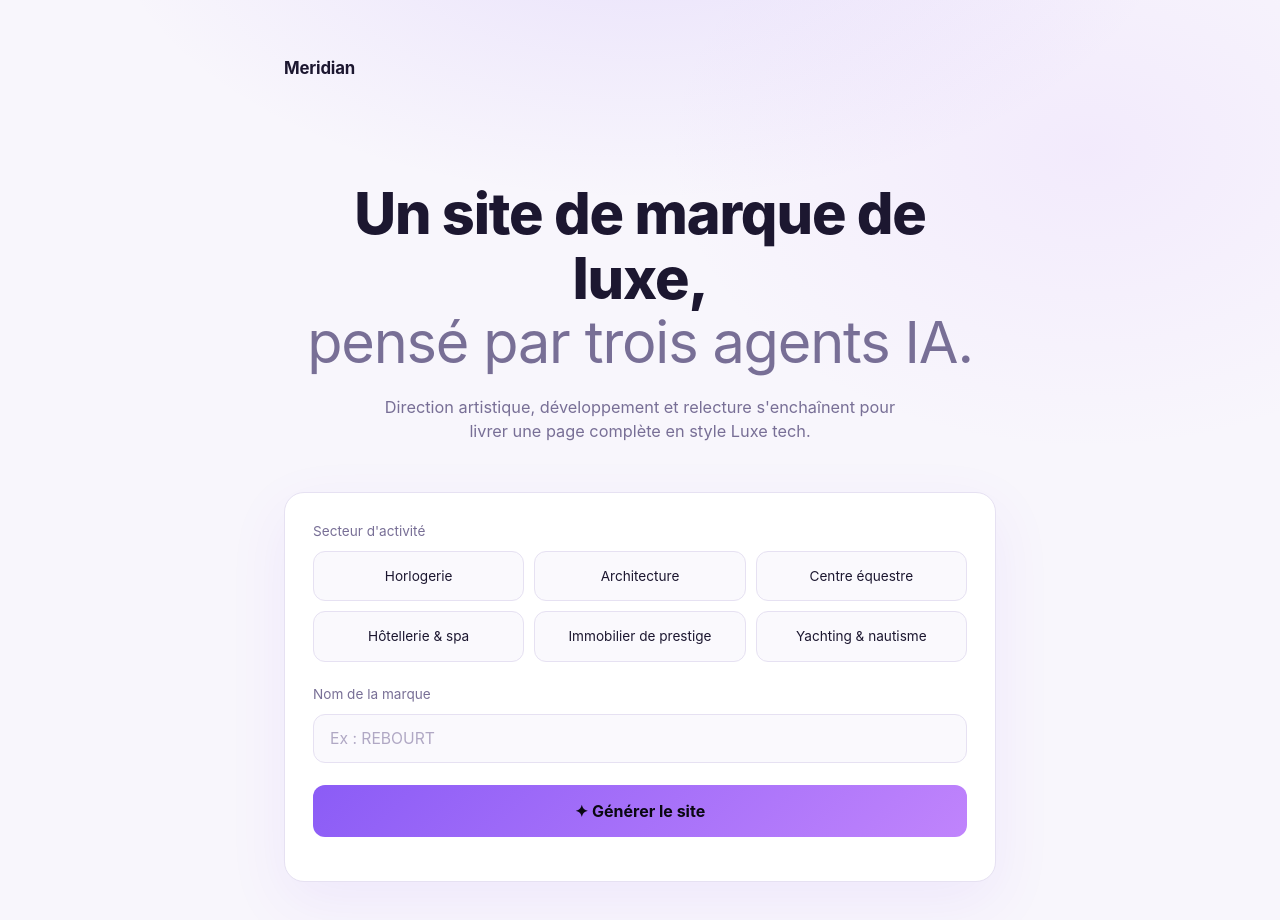
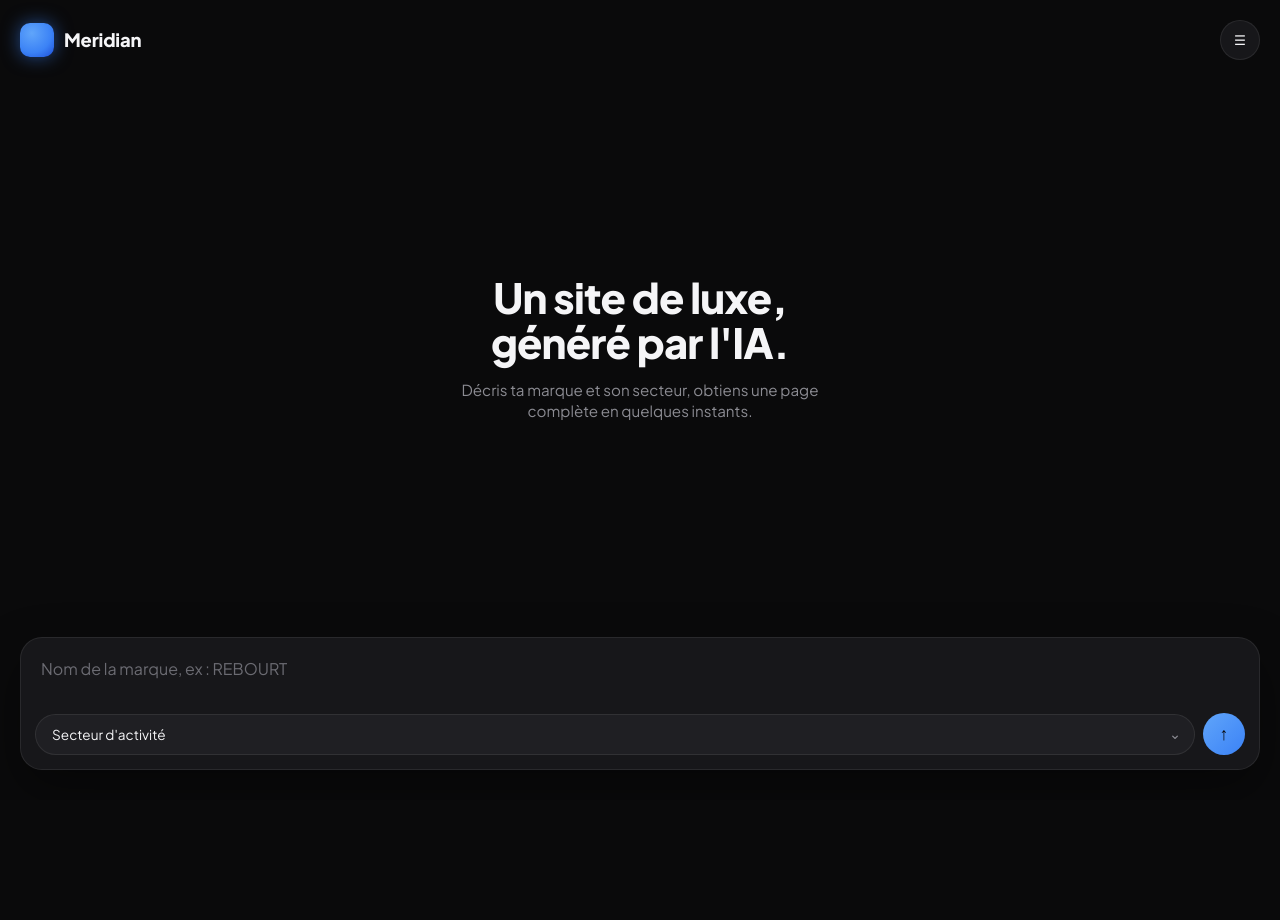
Before and after one commit to latelierdigitaldemande-cloud/meridian, a website: page index.html in a window 1280 px wide. After the commit the page ends 800 px from the top, so only its background shows below. Drawn offline with Linux system fonts and the light colour scheme.

Commit message:
Add files via upload

```diff
--- a/api/generate.js
+++ b/api/generate.js
@@ -23,7 +23,7 @@ function extensionOf(filename) {
   return parts[parts.length - 1].toLowerCase();
 }
 
-// Récupère la liste des fichiers du bucket Supabase
+// Récupère la liste des fichiers du bucket Supabase (remplace les images du bucket toi-même — pas de nombre fixe codé en dur)
 async function listBucketFiles() {
   const res = await fetch(
     `${SUPABASE_URL}/storage/v1/object/list/${BUCKET}`,
@@ -167,7 +167,7 @@ module.exports = async function handler(req, res) {
 
     const briefText = `Secteur d'activité : ${sector}\nNom de la marque : ${brandName}`;
 
-    // 1. Récupérer les images de référence Luxe tech depuis Supabase — obligatoire
+    // 1. Récupérer les images de référence depuis Supabase — obligatoire
     const files = await listBucketFiles();
     if (files.length === 0) {
       throw new Error("Aucune image trouvée dans le bucket Supabase — génération bloquée");
--- a/index.html
+++ b/index.html
@@ -2,114 +2,118 @@
 <html lang="fr">
 <head>
 <meta charset="UTF-8">
-<meta name="viewport" content="width=device-width, initial-scale=1.0">
+<meta name="viewport" content="width=device-width, initial-scale=1.0, viewport-fit=cover">
 <title>Meridian — générateur de sites</title>
+<link rel="preconnect" href="https://fonts.googleapis.com">
+<link rel="preconnect" href="https://fonts.gstatic.com" crossorigin>
+<link href="https://fonts.googleapis.com/css2?family=Plus+Jakarta+Sans:wght@400;500;600;700;800&display=swap" rel="stylesheet">
 <style>
   :root{
-    --bg-deep:#f8f6fc;
-    --ink:#1c1730;
-    --muted:#786f96;
-    --card:#ffffff;
-    --card-border:#e6e1f2;
-    --accent-a:#8b5cf6;
-    --accent-b:#c084fc;
-    --danger:#dc2626;
-    --input-bg:#faf9fd;
+    --bg:#0a0a0b;
+    --ink:#f5f5f7;
+    --muted:#8b8b92;
+    --card:#17171a;
+    --card-border:rgba(255,255,255,0.08);
+    --input-bg:#1f1f23;
+    --accent:#3b82f6;
+    --accent-2:#60a5fa;
+    --danger:#f87171;
     --mono:'JetBrains Mono','SF Mono',Consolas,monospace;
-    --sans:'Inter','Segoe UI',system-ui,sans-serif;
+    --sans:'Plus Jakarta Sans','Segoe UI',system-ui,sans-serif;
   }
   *{box-sizing:border-box;}
+  html,body{height:100%;}
   body{
     margin:0;
-    min-height:100vh;
-    background-color:var(--bg-deep);
-    background-image:
-      radial-gradient(ellipse 900px 500px at 50% -10%, rgba(139,92,246,0.14), transparent 60%),
-      radial-gradient(ellipse 700px 500px at 85% 15%, rgba(192,132,252,0.10), transparent 60%);
-    background-repeat:no-repeat;
+    background:var(--bg);
     color:var(--ink);
     font-family:var(--sans);
-    line-height:1.5;
-  }
-  .wrap{max-width:760px;margin:0 auto;padding:56px 24px 120px;}
-
-  nav{display:flex;align-items:center;justify-content:space-between;margin-bottom:100px;}
-  .wordmark{font-weight:700;font-size:1.05rem;letter-spacing:-0.01em;}
-
-  .step{display:none;}
-  .step.active{display:block;}
-
-  .hero-title{
-    text-align:center;
-    font-size:clamp(2.2rem,5.5vw,3.6rem);
-    line-height:1.12;
-    letter-spacing:-0.02em;
-    margin:0 0 20px;
-  }
-  .hero-title .light{font-weight:400;color:var(--muted);}
-  .hero-title .bold{font-weight:800;color:var(--ink);}
-
-  .hero-sub{
-    text-align:center;color:var(--muted);font-size:1.02rem;
-    max-width:52ch;margin:0 auto 48px;
+    line-height:1.4;
+    overscroll-behavior:none;
   }
 
-  .card{
+  /* ---- étape 1 : accueil, verrouillée sur la hauteur d'écran, pas de scroll ---- */
+  #step1{
+    height:100dvh;
+    display:flex;
+    flex-direction:column;
+    padding:20px 20px calc(20px + env(safe-area-inset-bottom));
+    overflow:hidden;
+  }
+  .step{display:none;}
+  .step.active{display:flex;flex-direction:column;}
+
+  nav{display:flex;align-items:center;justify-content:space-between;flex-shrink:0;}
+  .brand{display:flex;align-items:center;gap:10px;}
+  .logo-mark{
+    width:34px;height:34px;border-radius:10px;flex-shrink:0;
+    background:radial-gradient(circle at 35% 30%, var(--accent-2), var(--accent) 60%, #1d4ed8 100%);
+    box-shadow:0 0 18px rgba(59,130,246,0.55);
+  }
+  .wordmark{font-weight:800;font-size:1.15rem;letter-spacing:-0.01em;}
+  .menu-btn{
+    width:40px;height:40px;border-radius:50%;border:1px solid var(--card-border);
+    background:var(--card);color:var(--ink);display:flex;align-items:center;justify-content:center;
+    cursor:pointer;flex-shrink:0;
+  }
+
+  .hero{flex:1;display:flex;flex-direction:column;align-items:center;justify-content:center;text-align:center;min-height:0;}
+  .hero-title{
+    font-weight:800;
+    font-size:clamp(1.9rem,8vw,2.6rem);
+    line-height:1.08;
+    letter-spacing:-0.02em;
+    margin:0 0 14px;
+  }
+  .hero-sub{color:var(--muted);font-size:0.95rem;max-width:34ch;margin:0 auto;}
+
+  .promptCard{
+    flex-shrink:0;
     background:var(--card);
     border:1px solid var(--card-border);
-    border-radius:20px;
-    padding:28px;
-    box-shadow:0 20px 60px rgba(124,58,237,0.08);
+    border-radius:22px;
+    padding:14px;
+    box-shadow:0 20px 50px rgba(0,0,0,0.4);
+  }
+  .promptCard textarea{
+    width:100%;border:none;background:transparent;resize:none;
+    font-family:inherit;font-size:1rem;color:var(--ink);padding:6px 6px 12px;
+    height:56px;outline:none;
+  }
+  .promptCard textarea::placeholder{color:#6b6b72;}
+
+  .promptRow{display:flex;align-items:center;gap:8px;}
+  .sectorPillWrap{position:relative;flex:1;min-width:0;}
+  select.sectorPill{
+    width:100%;appearance:none;-webkit-appearance:none;
+    background:var(--input-bg);color:var(--ink);border:1px solid var(--card-border);
+    border-radius:999px;padding:10px 30px 10px 16px;font-family:inherit;font-size:0.85rem;
+    cursor:pointer;outline:none;overflow:hidden;text-overflow:ellipsis;white-space:nowrap;
+  }
+  .sectorPillWrap::after{
+    content:"⌄";position:absolute;right:14px;top:50%;transform:translateY(-55%);
+    color:var(--muted);pointer-events:none;font-size:0.9rem;
   }
 
-  .field{margin-bottom:22px;}
-  .field label{display:block;font-size:0.85rem;margin-bottom:10px;color:var(--muted);}
-
-  input[type=text]{
-    width:100%;border:1px solid var(--card-border);background:var(--input-bg);
-    padding:14px 16px;font-family:inherit;font-size:0.98rem;color:var(--ink);border-radius:12px;
-  }
-  input[type=text]::placeholder{color:#b0a8c4;}
-  input[type=text]:focus{outline:none;border-color:var(--accent-a);}
-
-  .sectors{display:grid;grid-template-columns:repeat(3,1fr);gap:10px;}
-  .sector-card{
-    border:1px solid var(--card-border);border-radius:12px;padding:14px 10px;text-align:center;
-    cursor:pointer;transition:background .15s,border-color .15s;font-size:0.85rem;color:var(--ink);
-    background:var(--input-bg);
-  }
-  .sector-card:hover{border-color:var(--accent-a);}
-  .sector-card.selected{
-    background:linear-gradient(135deg,var(--accent-a),var(--accent-b));
-    border-color:transparent;color:#0a0812;font-weight:600;
-  }
-  @media(max-width:560px){.sectors{grid-template-columns:repeat(2,1fr);}}
-
-  button.primary{
-    width:100%;
-    background:linear-gradient(135deg,var(--accent-a),var(--accent-b));
-    color:#0a0812;border:none;padding:16px 28px;font-weight:700;
-    font-family:inherit;font-size:1rem;cursor:pointer;border-radius:12px;
+  button.submit-circle{
+    width:42px;height:42px;border-radius:50%;flex-shrink:0;border:none;cursor:pointer;
+    background:linear-gradient(135deg,var(--accent-2),var(--accent));color:#0a0a0b;
+    display:flex;align-items:center;justify-content:center;font-size:1.1rem;font-weight:700;
     transition:filter .15s;
   }
-  button.primary:hover{filter:brightness(1.1);}
-  button.primary:disabled{background:#e6e1f2;color:#a79dbf;cursor:wait;filter:none;}
+  button.submit-circle:hover{filter:brightness(1.1);}
+  button.submit-circle:disabled{background:#3a3a3f;color:#7a7a80;cursor:wait;filter:none;}
 
-  button.ghost{
-    background:transparent;border:1px solid var(--card-border);color:var(--ink);
-    padding:10px 18px;font-family:inherit;font-size:0.88rem;cursor:pointer;border-radius:10px;
+  .error{color:var(--danger);font-family:var(--mono);font-size:0.75rem;margin-top:10px;white-space:pre-wrap;text-align:center;flex-shrink:0;}
+  .status{
+    margin-top:10px;font-family:var(--mono);font-size:0.75rem;color:var(--muted);
+    display:flex;align-items:center;justify-content:center;gap:8px;flex-shrink:0;
   }
-  button.ghost:hover{border-color:var(--accent-a);}
-
-  .status{
-    margin-top:18px;font-family:var(--mono);font-size:0.82rem;color:var(--muted);
-    display:flex;align-items:center;justify-content:center;gap:10px;
-  }
-  .dot{width:7px;height:7px;background:var(--accent-b);border-radius:50%;animation:pulse 1.2s infinite;}
+  .dot{width:6px;height:6px;background:var(--accent-2);border-radius:50%;animation:pulse 1.2s infinite;}
   @keyframes pulse{0%,100%{opacity:.3;}50%{opacity:1;}}
 
-  .error{color:var(--danger);font-family:var(--mono);font-size:0.82rem;margin-top:16px;white-space:pre-wrap;text-align:center;}
-
+  /* ---- étape 2 : résultat ---- */
+  #step2{max-width:1100px;margin:0 auto;padding:24px 20px 60px;min-height:100vh;}
   .result-bar{display:flex;justify-content:space-between;align-items:center;margin-bottom:16px;flex-wrap:wrap;gap:12px;}
   .actions{display:flex;gap:10px;flex-wrap:wrap;}
   .tabs{display:flex;gap:8px;margin-bottom:12px;}
@@ -117,44 +121,54 @@
     background:transparent;border:1px solid var(--card-border);color:var(--ink);
     padding:8px 16px;font-family:var(--mono);font-size:0.82rem;cursor:pointer;border-radius:8px;
   }
-  .tab.active{background:linear-gradient(135deg,var(--accent-a),var(--accent-b));color:#0a0812;border-color:transparent;}
+  .tab.active{background:linear-gradient(135deg,var(--accent-2),var(--accent));color:#0a0a0b;border-color:transparent;}
+
+  button.ghost{
+    background:transparent;border:1px solid var(--card-border);color:var(--ink);
+    padding:10px 18px;font-family:inherit;font-size:0.88rem;cursor:pointer;border-radius:10px;
+  }
+  button.ghost:hover{border-color:var(--accent);}
 
   .preview-frame-wrap{width:100%;display:flex;justify-content:center;}
-  iframe{width:100%;height:70vh;border:1px solid var(--card-border);border-radius:12px;background:#fff;transition:width .2s ease;}
-  .preview-frame-wrap.mobile iframe{width:390px;max-width:100%;height:74vh;}
+  iframe{width:390px;max-width:100%;height:74vh;border:1px solid var(--card-border);border-radius:12px;background:#fff;}
   #codeView{
     width:100%;height:70vh;margin:0;padding:16px;border:1px solid var(--card-border);border-radius:12px;
-    background:var(--input-bg);color:#2a2340;overflow:auto;font-family:var(--mono);font-size:0.8rem;
+    background:var(--input-bg);color:var(--ink);overflow:auto;font-family:var(--mono);font-size:0.8rem;
     white-space:pre-wrap;word-break:break-word;
   }
-  #step2{max-width:1100px;margin:0 auto;}
 </style>
 </head>
 <body>
-<div class="wrap">
+
+<section class="step active" id="step1">
   <nav>
+    <div class="brand">
+      <div class="logo-mark"></div>
       <span class="wordmark">Meridian</span>
+    </div>
+    <button class="menu-btn" aria-label="Menu">☰</button>
   </nav>
 
-  <section class="step active" id="step1">
-    <h1 class="hero-title"><span class="bold">Un site de marque de luxe,</span><br><span class="light">pensé par trois agents IA.</span></h1>
-    <p class="hero-sub">Direction artistique, développement et relecture s'enchaînent pour livrer une page complète en style Luxe tech.</p>
+  <div class="hero">
+    <h1 class="hero-title">Un site de luxe,<br>généré par l'IA.</h1>
+    <p class="hero-sub">Décris ta marque et son secteur, obtiens une page complète en quelques instants.</p>
+  </div>
 
-    <div class="card">
-      <div class="field">
-        <label>Secteur d'activité</label>
-        <div class="sectors" id="sectorGrid"></div>
+  <div class="promptCard">
+    <textarea id="brandName" placeholder="Nom de la marque, ex : REBOURT"></textarea>
+    <div class="promptRow">
+      <div class="sectorPillWrap">
+        <select class="sectorPill" id="sectorSelect">
+          <option value="" disabled selected>Secteur d'activité</option>
+        </select>
       </div>
-      <div class="field">
-        <label for="brandName">Nom de la marque</label>
-        <input type="text" id="brandName" placeholder="Ex : REBOURT">
+      <button class="submit-circle" id="btnGenerate" aria-label="Générer">↑</button>
     </div>
-      <button class="primary" id="btnGenerate">✦ Générer le site</button>
+  </div>
   <div class="error" id="err1"></div>
   <div class="status" id="status" style="display:none;">
     <div class="dot"></div>
     <span id="statusText">Réflexion en cours…</span>
-      </div>
   </div>
 </section>
 
@@ -170,16 +184,12 @@
   <div class="tabs">
     <button class="tab active" id="tabPreview">Aperçu</button>
     <button class="tab" id="tabCode">Code</button>
-      <span style="flex:1;"></span>
-      <button class="tab active" id="viewDesktop">🖥 Desktop</button>
-      <button class="tab" id="viewMobile">📱 Mobile</button>
   </div>
   <div class="preview-frame-wrap" id="frameWrap">
     <iframe id="resultFrame"></iframe>
   </div>
   <pre id="codeView" style="display:none;"></pre>
 </section>
-</div>
 
 <script>
 const SECTORS = [
@@ -206,25 +216,23 @@ function showError(msg){
   document.getElementById('err1').textContent = msg || "";
 }
 
-const sectorGrid = document.getElementById('sectorGrid');
+const sectorSelect = document.getElementById('sectorSelect');
 SECTORS.forEach(sector=>{
-  const card = document.createElement('div');
-  card.className = "sector-card";
-  card.textContent = sector;
-  card.addEventListener('click', ()=>{
-    document.querySelectorAll('.sector-card').forEach(c=>c.classList.remove('selected'));
-    card.classList.add('selected');
-    state.sector = sector;
+  const opt = document.createElement('option');
+  opt.value = sector;
+  opt.textContent = sector;
+  sectorSelect.appendChild(opt);
 });
-  sectorGrid.appendChild(card);
+sectorSelect.addEventListener('change', ()=>{
+  state.sector = sectorSelect.value;
 });
 
 document.getElementById('btnGenerate').addEventListener('click', async ()=>{
   showError('');
   state.brandName = document.getElementById('brandName').value.trim();
 
+  if(!state.brandName){ showError("Indique le nom de la marque."); return; }
   if(!state.sector){ showError("Choisis un secteur avant de continuer."); return; }
-  if(!state.brandName){ showError("Indique le nom de la marque."); return; }
 
   const btn = document.getElementById('btnGenerate');
   btn.disabled = true;
@@ -257,27 +265,12 @@ document.getElementById('tabPreview').addEventListener('click', ()=>{
   document.getElementById('tabCode').classList.remove('active');
   document.getElementById('frameWrap').style.display = 'flex';
   document.getElementById('codeView').style.display = 'none';
-  document.getElementById('viewDesktop').style.display = 'inline-block';
-  document.getElementById('viewMobile').style.display = 'inline-block';
 });
 document.getElementById('tabCode').addEventListener('click', ()=>{
   document.getElementById('tabCode').classList.add('active');
   document.getElementById('tabPreview').classList.remove('active');
   document.getElementById('frameWrap').style.display = 'none';
   document.getElementById('codeView').style.display = 'block';
-  document.getElementById('viewDesktop').style.display = 'none';
-  document.getElementById('viewMobile').style.display = 'none';
-});
-
-document.getElementById('viewDesktop').addEventListener('click', ()=>{
-  document.getElementById('viewDesktop').classList.add('active');
-  document.getElementById('viewMobile').classList.remove('active');
-  document.getElementById('frameWrap').classList.remove('mobile');
-});
-document.getElementById('viewMobile').addEventListener('click', ()=>{
-  document.getElementById('viewMobile').classList.add('active');
-  document.getElementById('viewDesktop').classList.remove('active');
-  document.getElementById('frameWrap').classList.add('mobile');
 });
 
 document.getElementById('btnCopy').addEventListener('click', ()=>{
@@ -300,7 +293,7 @@ document.getElementById('btnDownload').addEventListener('click', ()=>{
 
 document.getElementById('btnRestart').addEventListener('click', ()=>{
   state.sector = null;
-  document.querySelectorAll('.sector-card').forEach(c=>c.classList.remove('selected'));
+  sectorSelect.selectedIndex = 0;
   document.getElementById('brandName').value = "";
   showError('');
   showStep(1);
```
Lines whose indentation alone changed are shown as unchanged.
